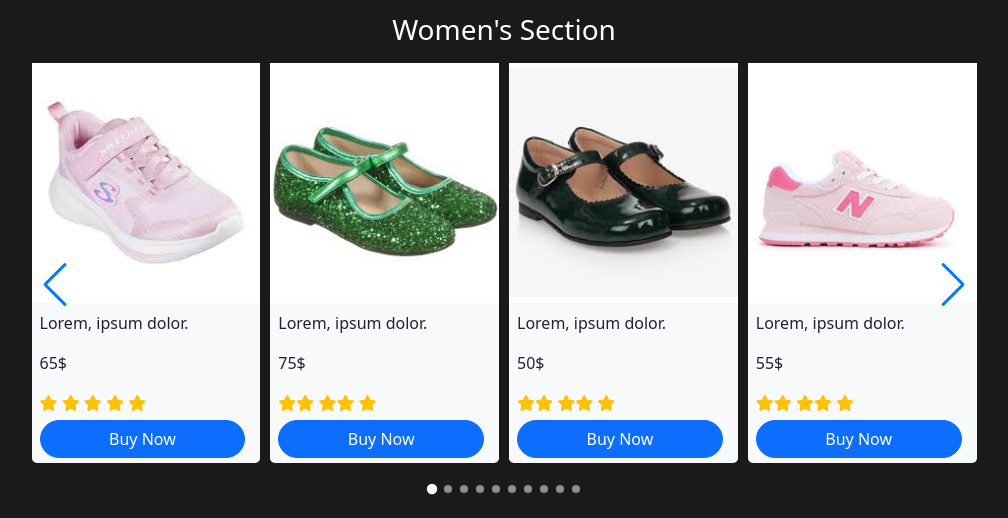
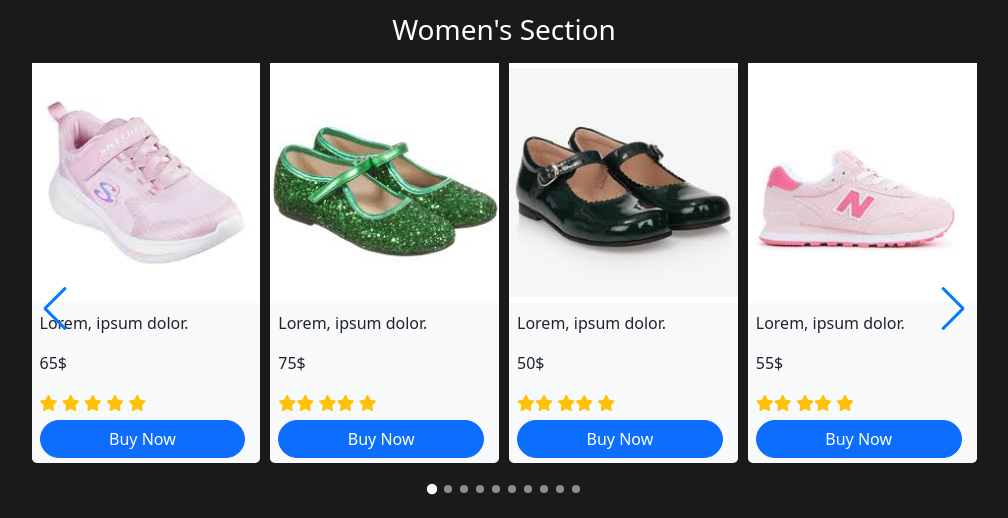
Before and after one commit to mohamed-alaa116/shoes-landing-page, a plain HTML site: page index.html in a window 1280 px wide. Shown: the part 2279-2797 px from the top of the page, without its empty margins (136-1144 px from the left). Drawn offline with nearby package versions, Linux system fonts and the light colour scheme.

Commit message:
تعديلات جديدة

```diff
--- a/index.html
+++ b/index.html
@@ -414,7 +414,7 @@
 
 <h3 class="text-center m-3" style="color: #ffffff;" data-aos="slide-right"  data-aos-duration="1000">Women's Section</h3>
 
-<div class="swiper myProductsSwiper"style="z-index: 1">
+<div class="swiper myProductsSwiper pb-5"style="z-index: 1">
   <div class="swiper-wrapper">
 
     <div class="swiper-slide">
--- a/style.css
+++ b/style.css
@@ -69,10 +69,10 @@ h1{
 }
 
 
-.swiper-wrapper {
+/* .swiper-wrapper {
   max-width: 100% !important;
-  /* overflow-x: hidden !important; */
-}
+  overflow-x: hidden !important;
+} */
 
 
 
```
